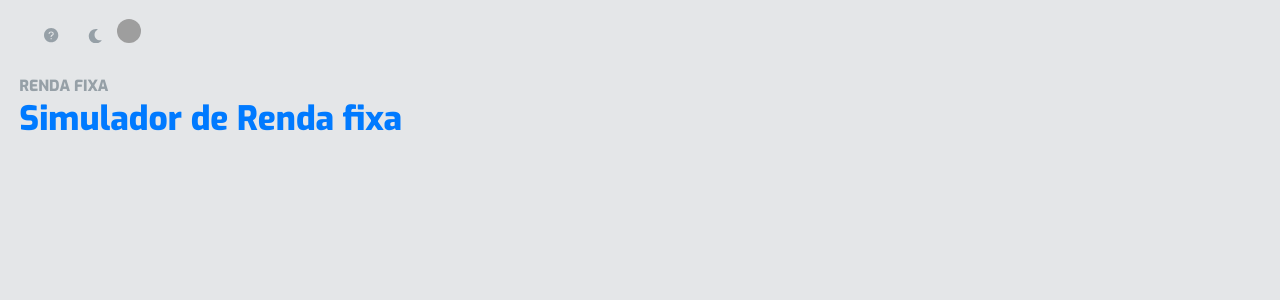
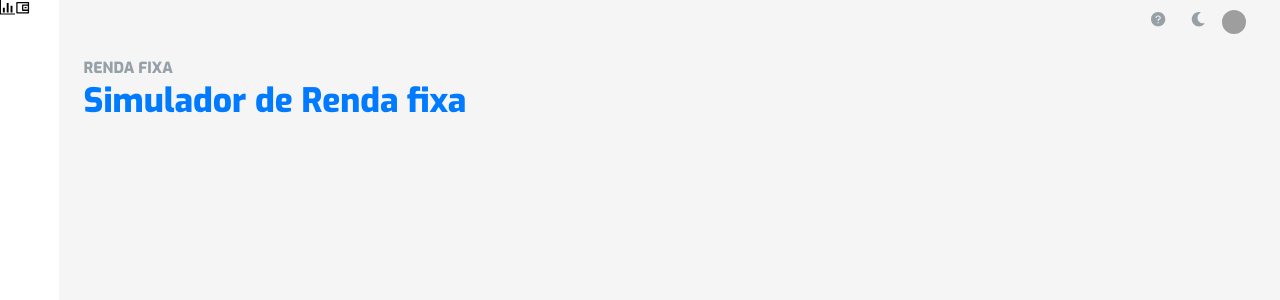
Before and after one commit to TalesFB/Simulador-CarteiraGlobal, a React (Create React App) app: page / in a window 1280 px wide. Shown: the top 300 px of the page. Built offline with nearby package versions, Linux system fonts and the light colour scheme; grey boxes are pictures that could not be loaded.

Commit message:
modelagem inicial

```diff
--- a/src/assets/styles/global.css
+++ b/src/assets/styles/global.css
@@ -1,7 +1,7 @@
 :root {
   /*--colocar variaveis de cores*/
   --color-primary: #007aff;
-  --color-background: #e4e6e8;
+  --color-background: hsl(0deg 0% 96%);
   --color-base: #ffffff;
   --color-font-buttons: #393636;
   --color-box-news: #e5e5e5;
@@ -21,7 +21,6 @@ html,
 body,
 #root {
   height: 100vh;
-  background-color: var(--color-background);
 }
 
 body {
--- a/src/pages/Simulador.jsx
+++ b/src/pages/Simulador.jsx
@@ -9,6 +9,10 @@ import "./styles.css";
 function Simulador() {
   return (
     <div id="page-landing">
+      <div className="sidebar">
+        <GoGraph />
+        <RiWallet2Line />
+      </div>
       <div id="main">
         <div className="topbar">
           <a className="help" href="">
--- a/src/pages/styles.css
+++ b/src/pages/styles.css
@@ -1,16 +1,30 @@
+#page-landing {
+  display: flex;
+
+  background-color: var(--color-background);
+}
+
 #page-landing .sidebar {
   height: 100vh;
-  width: 5rem;
+  width: 6.5rem;
 
   background-color: var(--color-base);
 }
 
-#page-landing .topbar {
-  padding: 2rem 3rem;
+#main .topbar {
+  display: flex;
+  align-items: center;
+  justify-content: center;
+  float: right;
+  padding: 1rem 3rem;
+}
+
+#main {
+  width: 100%;
 }
 
 #main .topbar svg {
-  margin: 0 1.5rem;
+  margin: 0 1.3rem;
   fill: var(--color-title-grey);
 }
 
@@ -25,19 +39,21 @@
 }
 
 #page-landing .topbar img {
+  margin: 0 0.5rem;
   width: 2.5rem;
   height: 2.5rem;
   border-radius: 100%;
 }
 
 #main h3 {
-  margin: 1rem 1rem 0 2rem;
+  margin: 1rem 1rem 0 2.5rem;
+  padding-top: 5rem;
   font: 800 1.6rem Exo;
   color: var(--color-title-grey);
 }
 
 #main h1 {
-  margin: 0 1rem 1rem 2rem;
+  margin: 0 1rem 1rem 2.5rem;
   font: 800 3.5rem Exo;
   color: var(--color-primary);
 }
```
Also changed, not shown: 1 other file (tests, documents, lock files or other folders).
